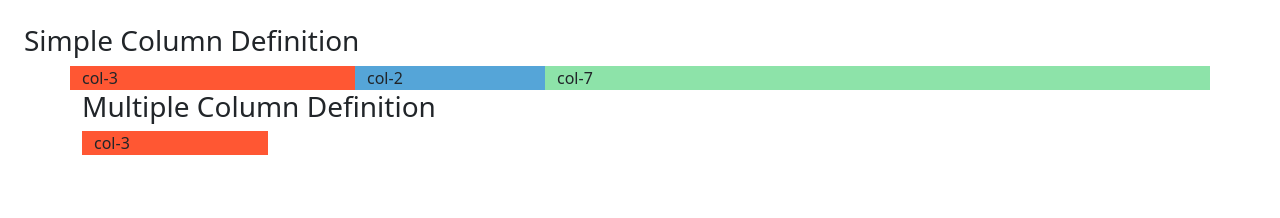
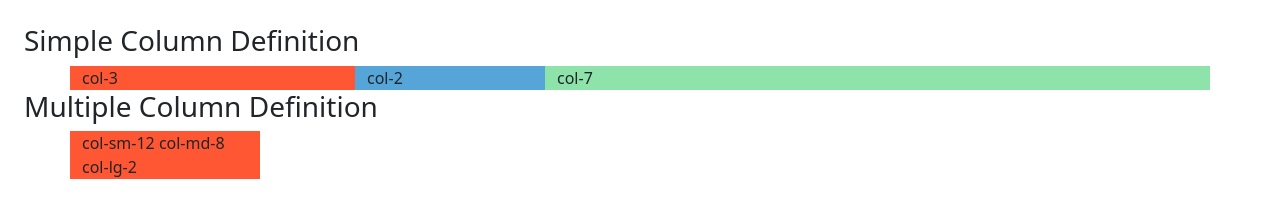
Before and after one commit to niWisco/Bootstrap-Col-Example, a website built with webpack: page src/index.html in a window 1280 px wide. Built offline with nearby package versions, Linux system fonts and the light colour scheme.

Commit message:
1 file modified

```diff
--- a/src/index.html
+++ b/src/index.html
@@ -15,11 +15,14 @@
         <div class="col-2 box2">col-2</div>
         <div class="col-7 box3">col-7</div>
       </div>
-      <h3>Multiple Column Definition</h3>
-      <div class="container">
-        <div class="row">
-          <div class="col-sm-12 col-md-8 col-lg-2 box1">col-3</div>
+    </div>
+    <h3>Multiple Column Definition</h3>
+    <div class="container">
+      <div class="row">
+        <div class="col-sm-12 col-md-8 col-lg-2 box1">
+          col-sm-12 col-md-8 col-lg-2
         </div>
+      </div>
     </div>
   </body>
 </html>
```
